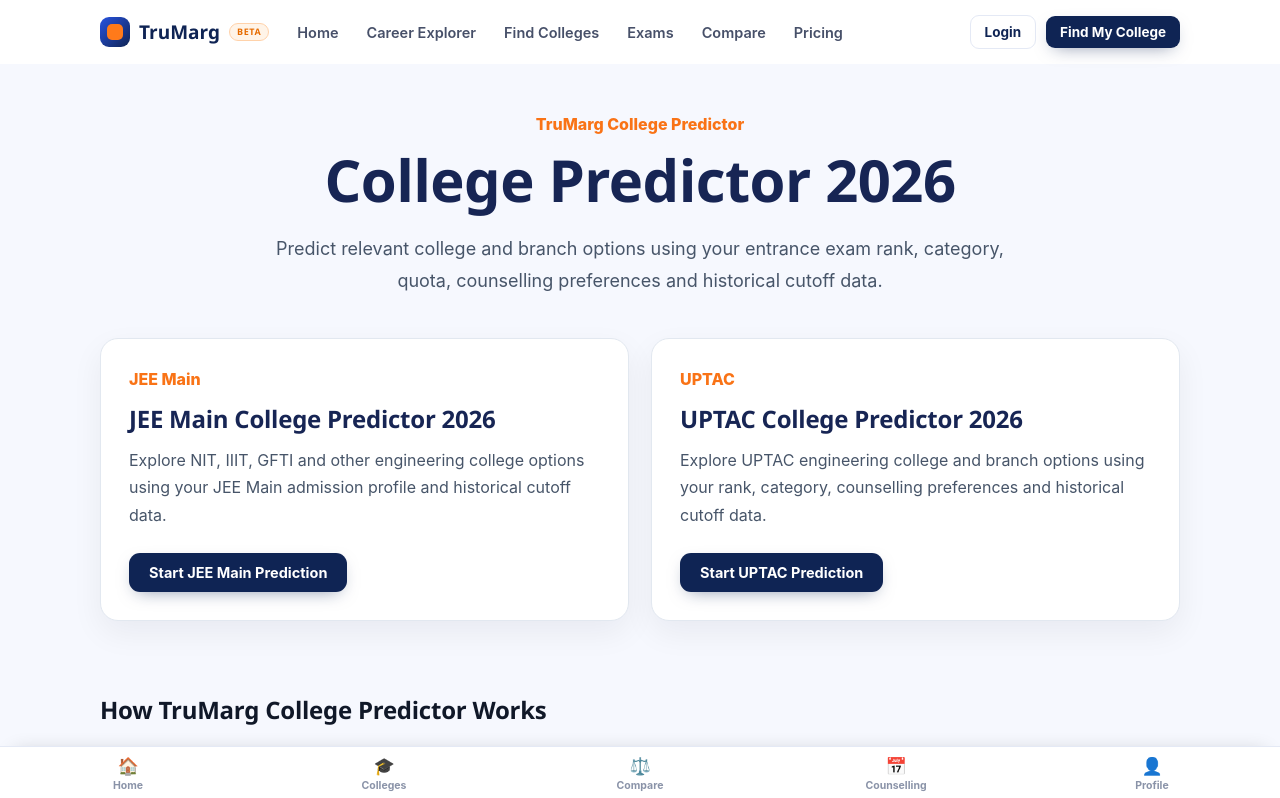
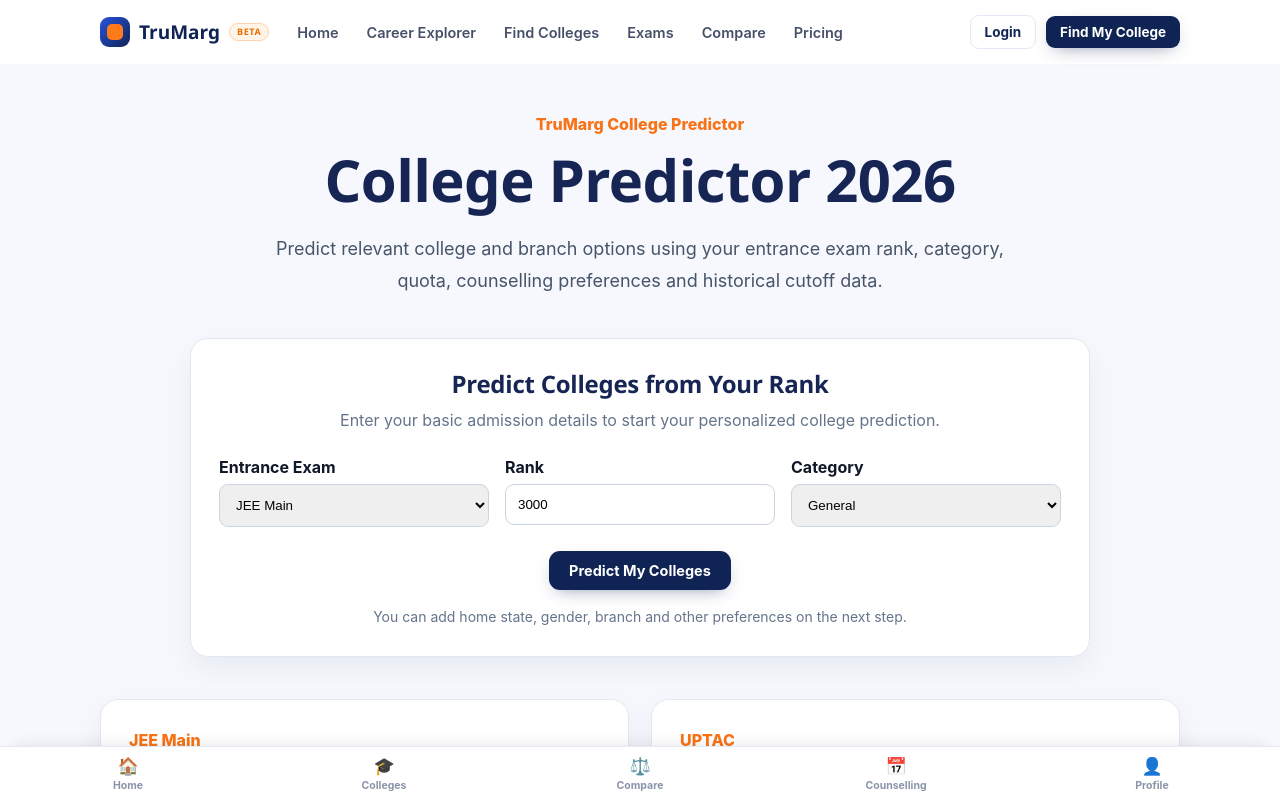
Before and after one commit to amarnath-labs/counselling-wallah, a React (Vite) app in the folder frontend/: page /college-predictor in a window 1280 px wide. Shown: the top 798 px of the page. Built offline with nearby package versions, Linux system fonts and the light colour scheme; no server answers.

Commit message:
Add direct inputs to college predictor landing page

```diff
--- a/frontend/src/pages/CollegePredictorSEO.jsx
+++ b/frontend/src/pages/CollegePredictorSEO.jsx
@@ -30,16 +30,54 @@
     useNavigate();
 
   const {
+    selectedExamId,
     setSelectedExamId,
+    profile,
+    setProfile,
   } = useAppState();
+
+  const p =
+    profile || {};
+
+  const updateProfile = (
+    key,
+    value
+  ) => {
+    setProfile({
+      ...p,
+      [key]: value,
+    });
+  };
 
 
   const startPrediction = (
     examId
   ) => {
+    const rank =
+      Number(
+        p.rank
+      );
+
+    if (
+      !Number.isInteger(rank) ||
+      rank <= 0
+    ) {
+      window.alert(
+        'Please enter a valid rank.'
+      );
+
+      return;
+    }
+
     setSelectedExamId(
       examId
     );
+
+    setProfile({
+      ...p,
+      examId,
+      rank,
+    });
 
     navigate(
       '/profile'
@@ -99,6 +137,215 @@
           entrance exam rank, category,
           quota, counselling preferences
           and historical cutoff data.
+        </p>
+      </section>
+
+
+      <section
+        aria-label="Quick college predictor"
+        style={{
+          margin: '42px auto 0',
+          maxWidth: '900px',
+          padding: '28px',
+          border: '1px solid #e2e8f0',
+          borderRadius: '18px',
+          background: '#ffffff',
+          boxShadow:
+            '0 12px 32px rgba(15, 23, 42, 0.06)',
+        }}
+      >
+        <h2
+          style={{
+            marginTop: 0,
+            color: '#172554',
+            textAlign: 'center',
+          }}
+        >
+          Predict Colleges from Your Rank
+        </h2>
+
+        <p
+          style={{
+            textAlign: 'center',
+            color: '#64748b',
+            marginBottom: '24px',
+          }}
+        >
+          Enter your basic admission details
+          to start your personalized college
+          prediction.
+        </p>
+
+        <div
+          style={{
+            display: 'grid',
+            gridTemplateColumns:
+              'repeat(auto-fit, minmax(190px, 1fr))',
+            gap: '16px',
+          }}
+        >
+          <label>
+            <span
+              style={{
+                display: 'block',
+                fontWeight: 700,
+                marginBottom: '7px',
+              }}
+            >
+              Entrance Exam
+            </span>
+
+            <select
+              value={
+                selectedExamId ||
+                'jee-main'
+              }
+              onChange={(event) =>
+                setSelectedExamId(
+                  event.target.value
+                )
+              }
+              style={{
+                width: '100%',
+                padding: '12px',
+                borderRadius: '9px',
+                border:
+                  '1px solid #cbd5e1',
+              }}
+            >
+              <option value="jee-main">
+                JEE Main
+              </option>
+
+              <option value="uptac">
+                UPTAC
+              </option>
+            </select>
+          </label>
+
+
+          <label>
+            <span
+              style={{
+                display: 'block',
+                fontWeight: 700,
+                marginBottom: '7px',
+              }}
+            >
+              Rank
+            </span>
+
+            <input
+              type="number"
+              min="1"
+              value={
+                p.rank ?? ''
+              }
+              onChange={(event) =>
+                updateProfile(
+                  'rank',
+                  Number(
+                    event.target.value
+                  ) || 0
+                )
+              }
+              placeholder="Enter rank"
+              style={{
+                width: '100%',
+                boxSizing:
+                  'border-box',
+                padding: '12px',
+                borderRadius: '9px',
+                border:
+                  '1px solid #cbd5e1',
+              }}
+            />
+          </label>
+
+
+          <label>
+            <span
+              style={{
+                display: 'block',
+                fontWeight: 700,
+                marginBottom: '7px',
+              }}
+            >
+              Category
+            </span>
+
+            <select
+              value={
+                p.category ||
+                'General'
+              }
+              onChange={(event) =>
+                updateProfile(
+                  'category',
+                  event.target.value
+                )
+              }
+              style={{
+                width: '100%',
+                padding: '12px',
+                borderRadius: '9px',
+                border:
+                  '1px solid #cbd5e1',
+              }}
+            >
+              <option value="General">
+                General
+              </option>
+
+              <option value="OBC-NCL">
+                OBC-NCL
+              </option>
+
+              <option value="EWS">
+                EWS
+              </option>
+
+              <option value="SC">
+                SC
+              </option>
+
+              <option value="ST">
+                ST
+              </option>
+            </select>
+          </label>
+        </div>
+
+
+        <button
+          type="button"
+          className="btn btn-primary"
+          onClick={() =>
+            startPrediction(
+              selectedExamId ||
+              'jee-main'
+            )
+          }
+          style={{
+            display: 'block',
+            margin: '24px auto 0',
+          }}
+        >
+          Predict My Colleges
+        </button>
+
+        <p
+          style={{
+            margin:
+              '16px 0 0',
+            textAlign: 'center',
+            color: '#64748b',
+            fontSize: '14px',
+          }}
+        >
+          You can add home state, gender,
+          branch and other preferences on the
+          next step.
         </p>
       </section>
 
```
